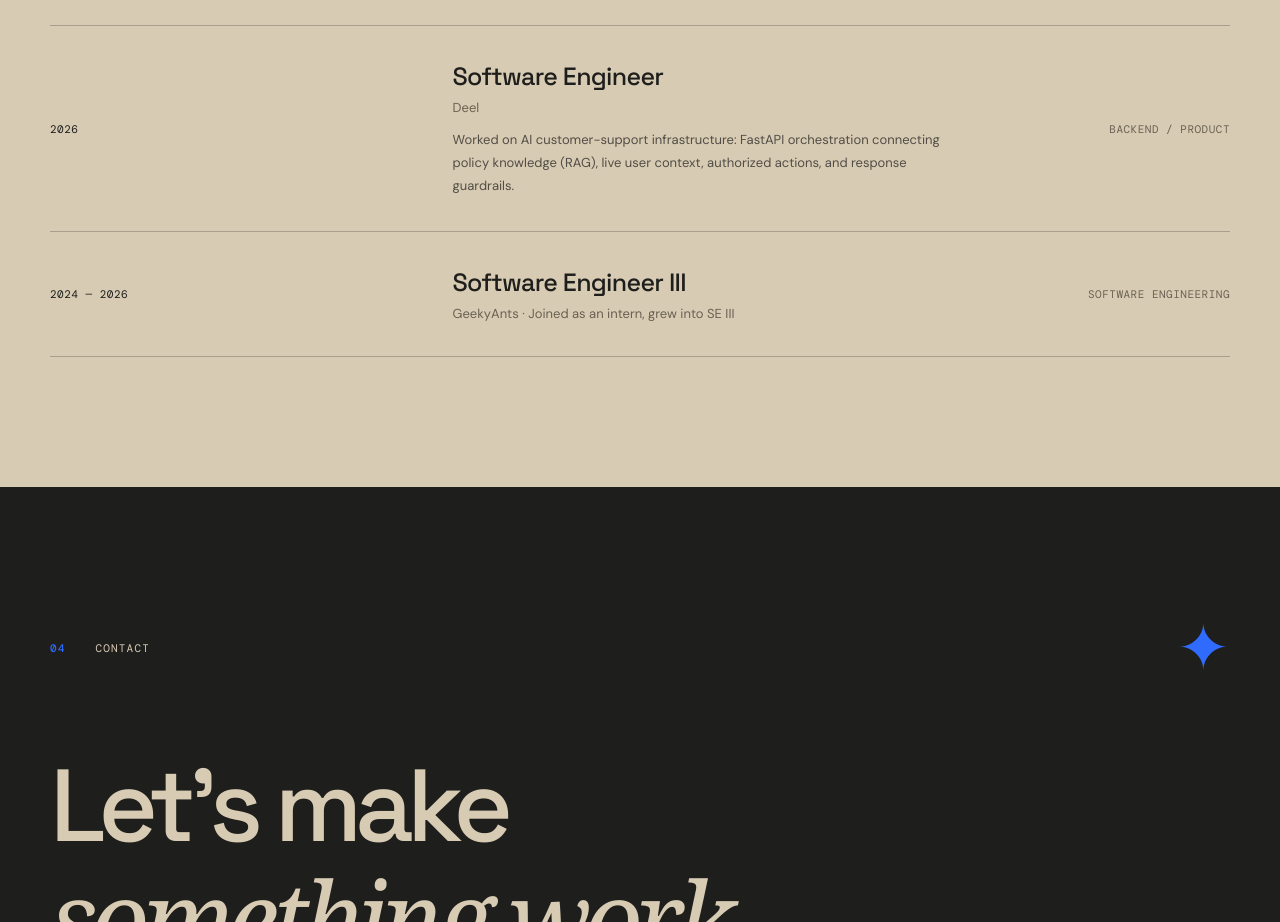
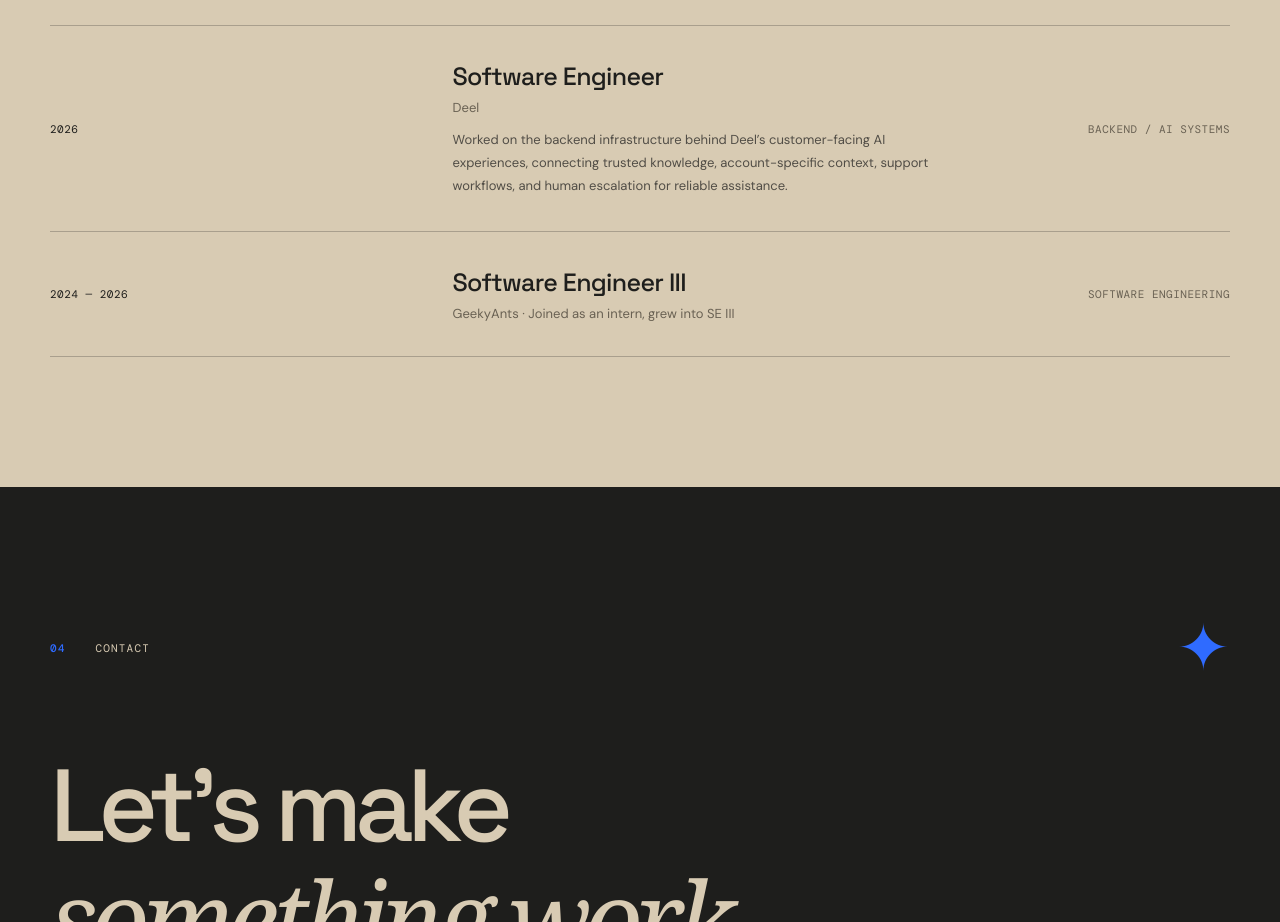
Before and after one commit to VishvendraTomar/VishvendraTomar.github.io, an Astro site: page / in a window 1280 px wide. Shown: the part 5300-6222 px from the top of the page. Built offline with nearby package versions, Linux system fonts and the light colour scheme; Astro itself is replaced by a stand-in of ours.

Commit message:
Refine Deel customer-facing AI engineering experience

```diff
--- a/src/pages/index.astro
+++ b/src/pages/index.astro
@@ -110,7 +110,7 @@ const capabilities=[
     </section>
     <section class="experience light-section" id="experience" aria-labelledby="experience-title"><div class="wrap">
       <div class="section-intro"><span class="overline"><span class="section-index">03</span> EXPERIENCE</span><div><h2 id="experience-title">Built through<br/><em>experience.</em></h2></div></div>
-      <div class="timeline"><div class="timeline-row"><span class="dates">2026</span><div><h3>Software Engineer</h3><p>Deel</p><p class="role-detail">Worked on AI customer-support infrastructure: FastAPI orchestration connecting policy knowledge (RAG), live user context, authorized actions, and response guardrails.</p></div><span class="timeline-type">BACKEND / PRODUCT</span></div><div class="timeline-row"><span class="dates">2024 — 2026</span><div><h3>Software Engineer III</h3><p>GeekyAnts · Joined as an intern, grew into SE III</p></div><span class="timeline-type">SOFTWARE ENGINEERING</span></div></div>
+      <div class="timeline"><div class="timeline-row"><span class="dates">2026</span><div><h3>Software Engineer</h3><p>Deel</p><p class="role-detail">Worked on the backend infrastructure behind Deel’s customer-facing AI experiences, connecting trusted knowledge, account-specific context, support workflows, and human escalation for reliable assistance.</p></div><span class="timeline-type">BACKEND / AI SYSTEMS</span></div><div class="timeline-row"><span class="dates">2024 — 2026</span><div><h3>Software Engineer III</h3><p>GeekyAnts · Joined as an intern, grew into SE III</p></div><span class="timeline-type">SOFTWARE ENGINEERING</span></div></div>
     </div></section>
     <section class="contact dark-section" id="contact" aria-labelledby="contact-title"><div class="wrap"><div class="contact-head"><span class="overline"><span class="section-index">04</span> CONTACT</span><span class="contact-spark" aria-hidden="true">✦</span></div><h2 id="contact-title">Let's make<br/><em>something work.</em></h2><div class="contact-bottom"><p>Open to backend and software engineering opportunities.</p><a href="mailto:vishvendratomar29@gmail.com" class="contact-email">Get in touch <span>↗</span></a></div><div class="social-links"><a href="https://github.com/VishvendraTomar" target="_blank" rel="noopener noreferrer">GITHUB ↗</a><a href="https://linkedin.com/in/vishvendra-tomar" target="_blank" rel="noopener noreferrer">LINKEDIN ↗</a><a href="mailto:vishvendratomar29@gmail.com">EMAIL ↗</a></div></div></section>
   </main>
```
